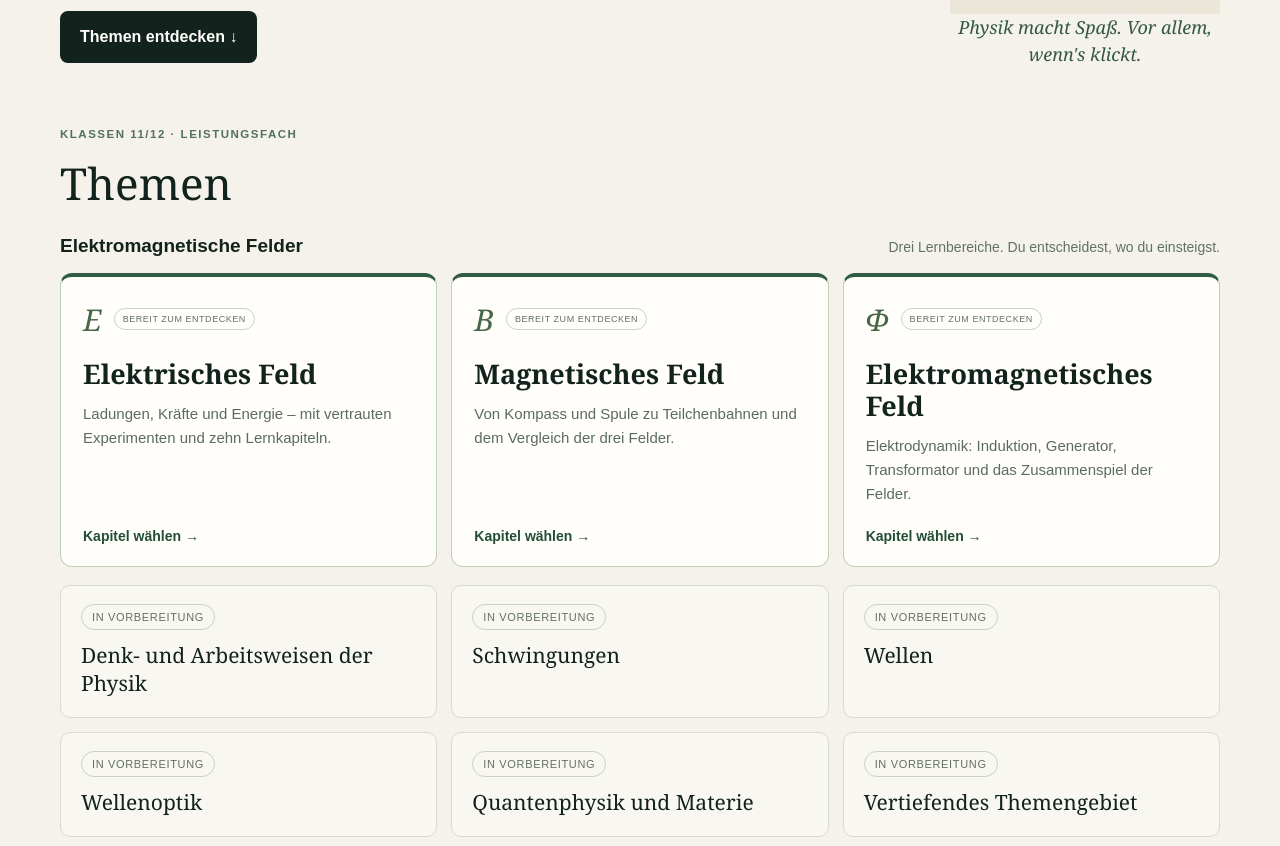
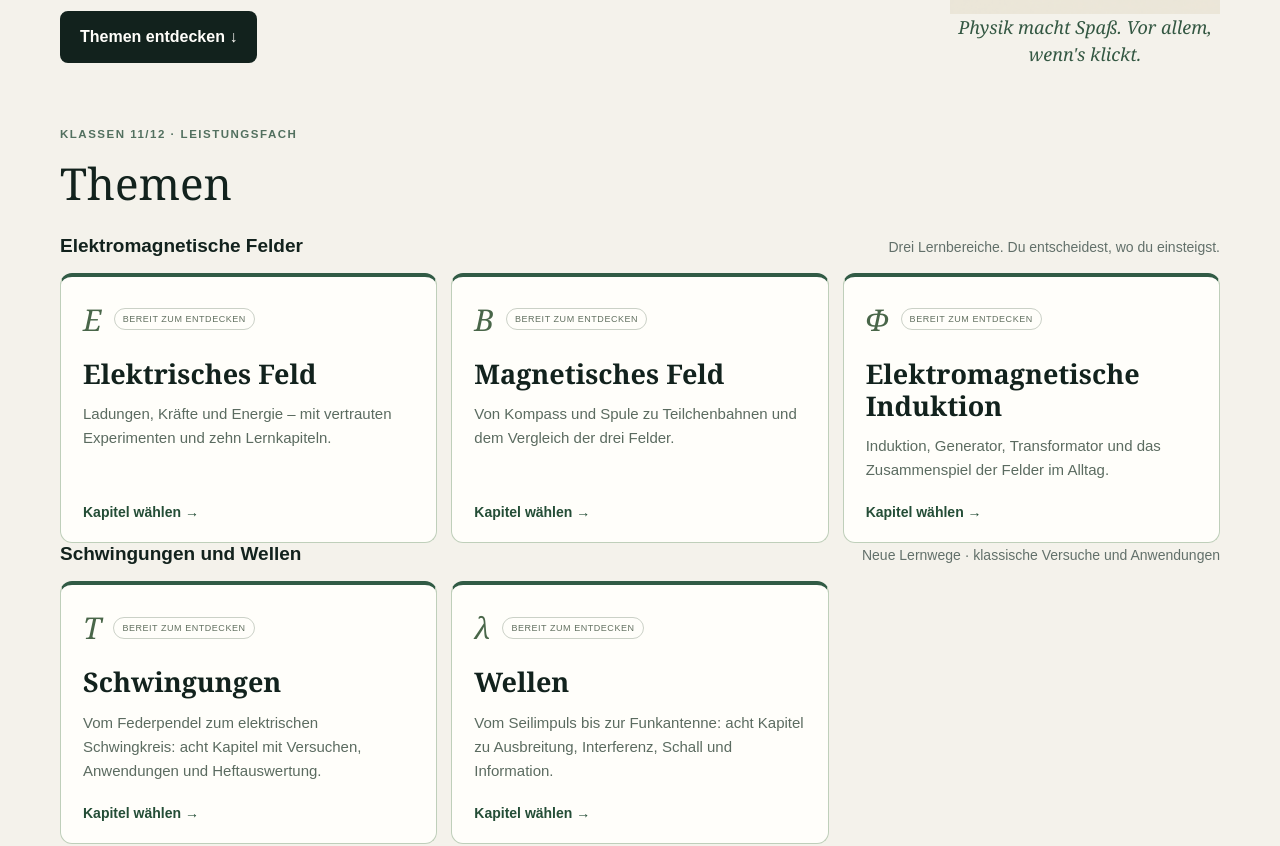
Before and after one commit to SKarwou/Physik_LK, a React (Vite) app: page / in a window 1280 px wide. Shown: the part 378-1224 px from the top of the page. Built offline with nearby package versions, Linux system fonts and the light colour scheme.

Commit message:
Open the new oscillations and waves learning paths

```diff
--- a/src/Home.tsx
+++ b/src/Home.tsx
@@ -3,13 +3,17 @@ import cartoon from './electric/assets/physik-macht-spass.png';
 const fields = [
   {slug: 'elektrisches-feld', title: 'Elektrisches Feld', text: 'Ladungen, Kräfte und Energie – mit vertrauten Experimenten und zehn Lernkapiteln.', symbol: 'E'},
   {slug: 'magnetisches-feld', title: 'Magnetisches Feld', text: 'Von Kompass und Spule zu Teilchenbahnen und dem Vergleich der drei Felder.', symbol: 'B'},
-  {slug: 'elektrodynamik', title: 'Elektromagnetisches Feld', text: 'Elektrodynamik: Induktion, Generator, Transformator und das Zusammenspiel der Felder.', symbol: 'Φ'},
+  {slug: 'elektrodynamik', title: 'Elektromagnetische Induktion', text: 'Induktion, Generator, Transformator und das Zusammenspiel der Felder im Alltag.', symbol: 'Φ'},
+];
+const waveTopics = [
+  {slug:'schwingungen',title:'Schwingungen',text:'Vom Federpendel zum elektrischen Schwingkreis: acht Kapitel mit Versuchen, Anwendungen und Heftauswertung.',symbol:'T'},
+  {slug:'wellen',title:'Wellen',text:'Vom Seilimpuls bis zur Funkantenne: acht Kapitel zu Ausbreitung, Interferenz, Schall und Information.',symbol:'λ'},
 ];
 export default function Home() {
   return <main className="physics-home">
     <header className="site-header"><Link href="/" className="brand"><span className="physics-brand-mark">φ</span><span>Physik-Lernlabor</span></Link><nav aria-label="Hauptnavigation"><a href="#lernweg">Themen entdecken ↓</a></nav></header>
     <section className="physics-home-hero shell"><div><span className="kicker">ENTDECKEN · VERSTEHEN · AUSPROBIEREN</span><h1>Leistungsfach Physik.<br /><em>Ein Lernlabor.</em></h1><p>Wähle dein Thema. Experimentiere, halte deine Gedanken im Heft fest und entdecke die Physik Schritt für Schritt.</p><a className="button button-primary" href="#lernweg">Themen entdecken ↓</a></div><figure className="ef-cartoon"><img src={cartoon} width="1254" height="1254" alt="Eine neugierige Glühlampe freut sich über ein physikalisches Experiment." /><figcaption>Physik macht Spaß. Vor allem, wenn's klickt.</figcaption></figure></section>
-    <section className="shell physics-topics" id="lernweg"><span className="kicker">KLASSEN 11/12 · LEISTUNGSFACH</span><h2>Themen</h2><div className="topic-group-heading"><h3>Elektromagnetische Felder</h3><p>Drei Lernbereiche. Du entscheidest, wo du einsteigst.</p></div><div className="topic-fields">{fields.map(field => <Link key={field.slug} href={`/kapitel/${field.slug}`} className="topic-card"><div><span className="topic-symbol" aria-hidden="true">{field.symbol}</span><span className="physics-status">Bereit zum Entdecken</span></div><h3>{field.title}</h3><p>{field.text}</p><span className="topic-open">Kapitel wählen →</span></Link>)}</div><div className="topic-upcoming">{['Denk- und Arbeitsweisen der Physik', 'Schwingungen', 'Wellen', 'Wellenoptik', 'Quantenphysik und Materie', 'Vertiefendes Themengebiet'].map(title => <article key={title}><span className="physics-status">In Vorbereitung</span><h3>{title}</h3></article>)}</div></section>
+    <section className="shell physics-topics" id="lernweg"><span className="kicker">KLASSEN 11/12 · LEISTUNGSFACH</span><h2>Themen</h2><div className="topic-group-heading"><h3>Elektromagnetische Felder</h3><p>Drei Lernbereiche. Du entscheidest, wo du einsteigst.</p></div><div className="topic-fields">{fields.map(field => <Link key={field.slug} href={`/kapitel/${field.slug}`} className="topic-card"><div><span className="topic-symbol" aria-hidden="true">{field.symbol}</span><span className="physics-status">Bereit zum Entdecken</span></div><h3>{field.title}</h3><p>{field.text}</p><span className="topic-open">Kapitel wählen →</span></Link>)}</div><div className="topic-group-heading new-topic-heading"><h3>Schwingungen und Wellen</h3><p>Neue Lernwege · klassische Versuche und Anwendungen</p></div><div className="topic-fields two-topic-fields">{waveTopics.map(topic => <Link key={topic.slug} href={`/kapitel/${topic.slug}`} className="topic-card"><div><span className="topic-symbol" aria-hidden="true">{topic.symbol}</span><span className="physics-status">Bereit zum Entdecken</span></div><h3>{topic.title}</h3><p>{topic.text}</p><span className="topic-open">Kapitel wählen →</span></Link>)}</div><div className="topic-upcoming">{['Denk- und Arbeitsweisen der Physik', 'Wellenoptik', 'Quantenphysik und Materie', 'Vertiefendes Themengebiet'].map(title => <article key={title}><span className="physics-status">In Vorbereitung</span><h3>{title}</h3></article>)}</div></section>
     <footer><div className="shell"><strong>Physik-Lernlabor</strong><span>Leistungsfach · Kursstufe · Baden-Württemberg</span><em>Neugierig bleiben.</em></div></footer>
   </main>;
 }
--- a/src/ModulePage.tsx
+++ b/src/ModulePage.tsx
@@ -1,3 +1,5 @@
+import OscillationsCourse from './oscillations/OscillationsCourse';
+import WavesCourse from './waves/WavesCourse';
 import MagneticCourse from "./magnetic/MagneticCourse";
 import ElectrodynamicsCourse from "./electrodynamics/ElectrodynamicsCourse";
 import Link from "./Link";
@@ -7,6 +9,8 @@ import SolutionVault from "./components/SolutionVault";
 import ElectricFieldChapter from "./electric/ElectricFieldChapter";
 
 export default function ModulePage({ slug }: { slug: string }) {
+  if (slug === "schwingungen") return <OscillationsCourse />;
+  if (slug === "wellen") return <WavesCourse />;
   if (slug === "magnetisches-feld") return <MagneticCourse />;
   if (slug === "elektrodynamik" || slug === "elektromagnetisches-feld") return <ElectrodynamicsCourse />;
   const chapter = chapters.find((item) => item.slug === slug);
```
